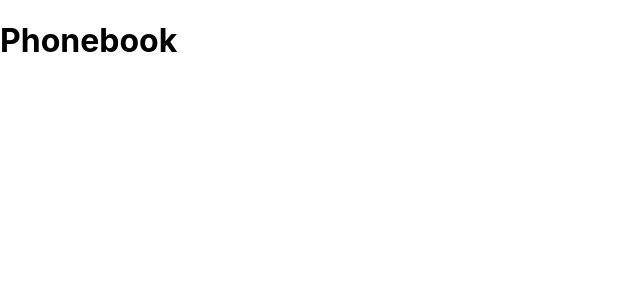
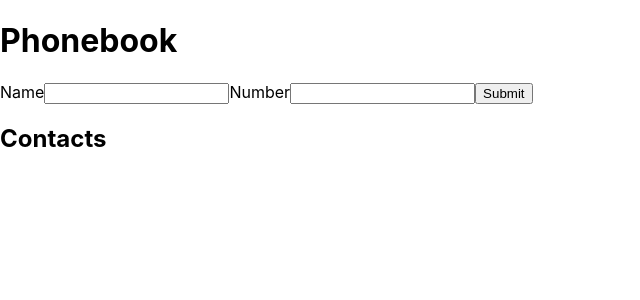
Before and after one commit to andrewfriday13/goit-react-hw-02-phonebook, a React (Create React App) app: page / in a window 1280 px wide. Shown: the top 300 px of the page, without its empty margins (0-640 px from the left). Built offline with nearby package versions, Linux system fonts and the light colour scheme.

Commit message:
add form contacts create

```diff
--- a/package.json
+++ b/package.json
@@ -7,10 +7,13 @@
     "@testing-library/jest-dom": "^5.16.3",
     "@testing-library/react": "^12.1.4",
     "@testing-library/user-event": "^13.5.0",
+    "formik": "^2.2.9",
+    "nanoid": "^4.0.1",
     "react": "^18.1.0",
     "react-dom": "^18.1.0",
     "react-scripts": "5.0.1",
-    "web-vitals": "^2.1.3"
+    "web-vitals": "^2.1.3",
+    "yup": "^1.0.2"
   },
   "scripts": {
     "start": "react-scripts start",
--- a/src/components/App.jsx
+++ b/src/components/App.jsx
@@ -2,19 +2,36 @@
 import { ContactForm } from './contact/ContactForm';
 import { ContactList } from './contact-list/ContactList';
 import { Filter } from './filter/Filter';
+import { nanoid } from 'nanoid';
+
+
 export class App extends Component{
 
   state = {
-  contacts: [],
-  name: ''
+  contacts: [
+    {id: nanoid(), name: 'Rosie Simpson', number: '459-12-56'},
+    {id: nanoid(), name: 'Hermione Kline', number: '443-89-12'},
+    {id: nanoid(), name: 'Eden Clements', number: '645-17-79'},
+    {id: nanoid(), name: 'Annie Copeland', number: '227-91-26'},
+  ],
+    name: '',
+    filter: '',
+    number: '',
   }
-
+  addContact = newContact => {
+    this.setState(prevState => {
+      return {
+        contacts:[...prevState.contacts, newContact ]
+      }
+    })
+  }
 
   render() {
     return (
       <div>
         <h1>Phonebook</h1>
-        <ContactForm />
+        <ContactForm onSubmit={this.addContact} />
+        <h2>Contacts</h2>
         <ContactList />
         <Filter/>
     </div>
--- a/src/components/contact-list/ContactList.jsx
+++ b/src/components/contact-list/ContactList.jsx
@@ -1,3 +1,3 @@
 export const ContactList = ()=>{
-
+  return
 }
--- a/src/components/contact/ContactForm.jsx
+++ b/src/components/contact/ContactForm.jsx
@@ -1,3 +1,42 @@
-export const ContactForm =()=> {
+import React from 'react';
+import { Formik, Field, Form } from 'formik';
+import { nanoid } from 'nanoid';
 
+
+
+export const ContactForm = ({onSubmit}) => {
+  return (
+    <Formik
+      initialValues={{
+        name: '',
+        number: ''   ,
+      }}
+      onSubmit={values=>{
+        onSubmit({
+          id: nanoid(),
+          ...values,
+        })
+      }}
+    >
+      <Form>
+        <label>
+          Name
+        <Field id="firstName"  type="text"
+          name="name"
+          pattern="^[a-zA-Zа-яА-Я]+(([' -][a-zA-Zа-яА-Я ])?[a-zA-Zа-яА-Я]*)*$"
+          title="Name may contain only letters, apostrophe, dash and spaces. For example Adrian, Jacob Mercer, Charles de Batz de Castelmore d'Artagnan"
+          required />
+        </label>
+
+        <label>Number
+        <Field id="lastName"  type="tel"
+          name="number"
+          pattern="\+?\d{1,4}?[-.\s]?\(?\d{1,3}?\)?[-.\s]?\d{1,4}[-.\s]?\d{1,4}[-.\s]?\d{1,9}"
+          title="Phone number must be digits and can contain spaces, dashes, parentheses and can start with +"
+          required  />
+        </label>
+        <button type="submit">Submit</button>
+      </Form>
+    </Formik>
+  )
 }
```
Also changed, not shown: 1 other file (tests, documents, lock files or other folders).
